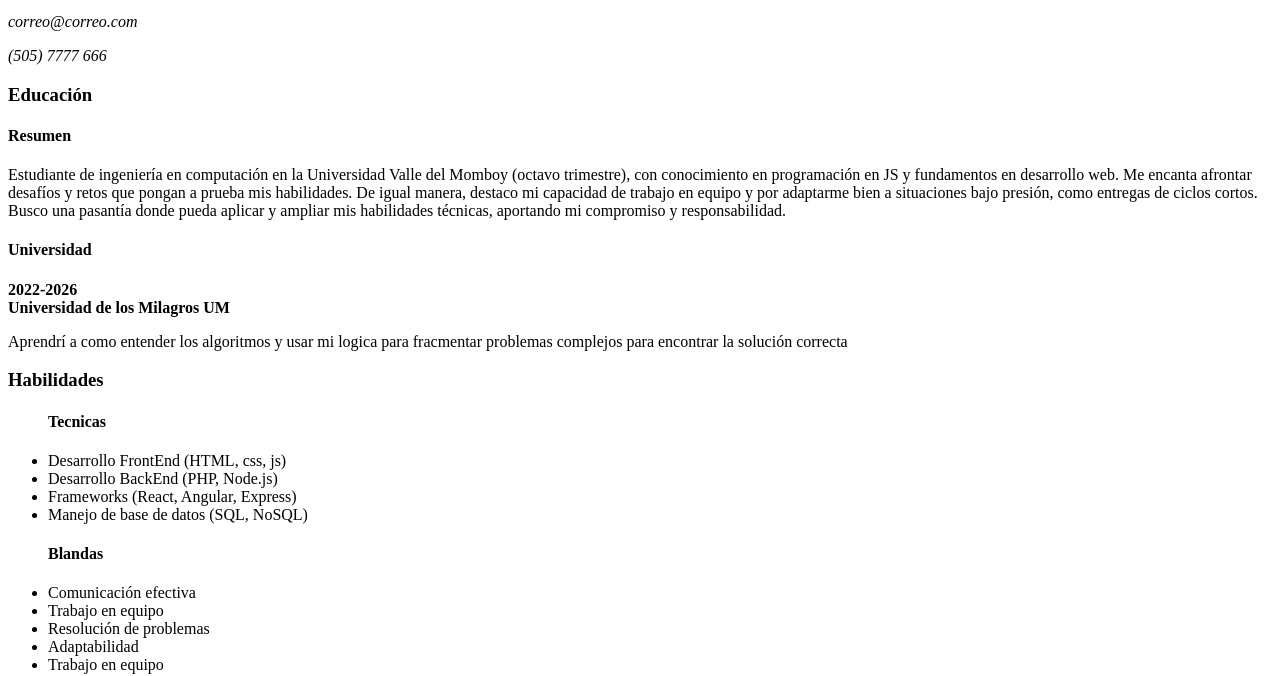
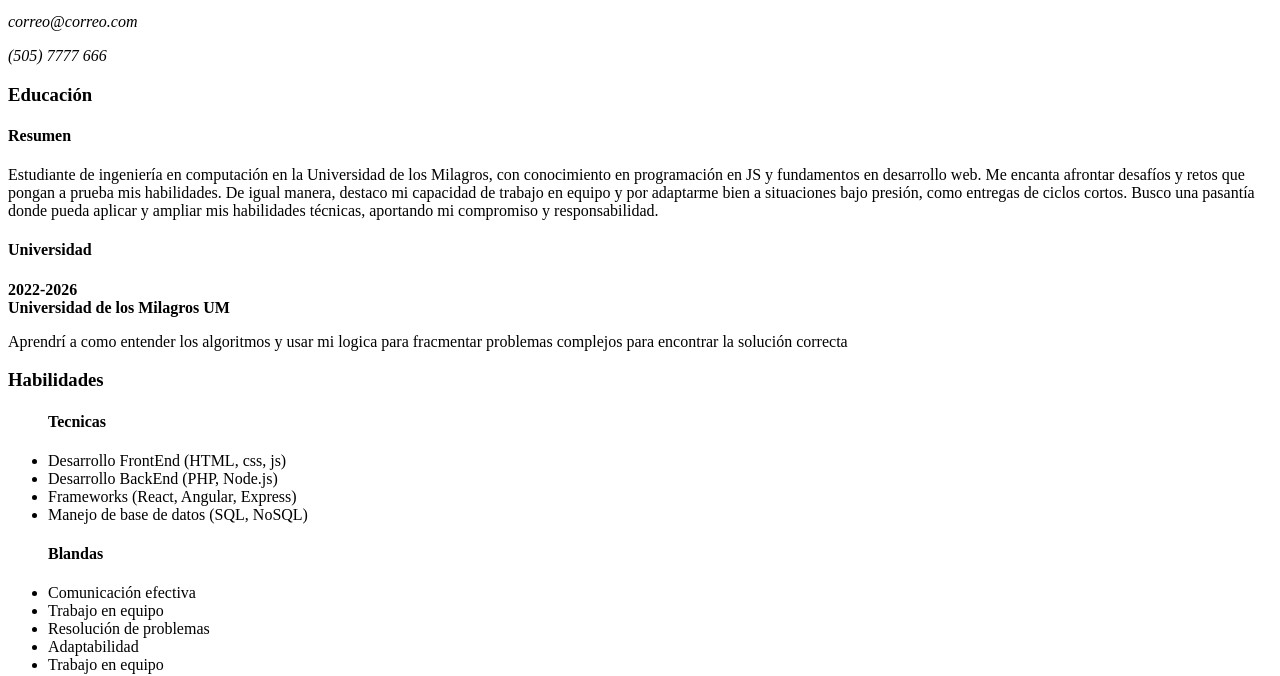
Before and after one commit to Codedharr/roadmap.sh-projects-dharr, a plain HTML site: page projects_frontend.js/01/index.html in a window 1280 px wide. Shown: the part 148-824 px from the top of the page. Drawn offline with Linux system fonts and the light colour scheme.

Commit message:
Single-Cv-Page-Update

```diff
--- a/projects_frontend.js/01/index.html
+++ b/projects_frontend.js/01/index.html
@@ -23,7 +23,7 @@
             <article>
                 <div>
                     <h4>Resumen</h4>
-                    <p>Estudiante de ingeniería en computación en la Universidad Valle del Momboy (octavo trimestre), con conocimiento en programación en JS y fundamentos en desarrollo web. Me encanta afrontar desafíos y retos que pongan a prueba mis habilidades. De igual manera, destaco mi capacidad de trabajo en equipo y por adaptarme bien a situaciones bajo presión, como entregas de ciclos cortos. Busco una pasantía donde pueda aplicar y ampliar mis habilidades técnicas, aportando mi compromiso y responsabilidad.</p>
+                    <p>Estudiante de ingeniería en computación en la Universidad de los Milagros, con conocimiento en programación en JS y fundamentos en desarrollo web. Me encanta afrontar desafíos y retos que pongan a prueba mis habilidades. De igual manera, destaco mi capacidad de trabajo en equipo y por adaptarme bien a situaciones bajo presión, como entregas de ciclos cortos. Busco una pasantía donde pueda aplicar y ampliar mis habilidades técnicas, aportando mi compromiso y responsabilidad.</p>
                 </div>
                 <div>
                     <h4>Universidad</h4>
```
